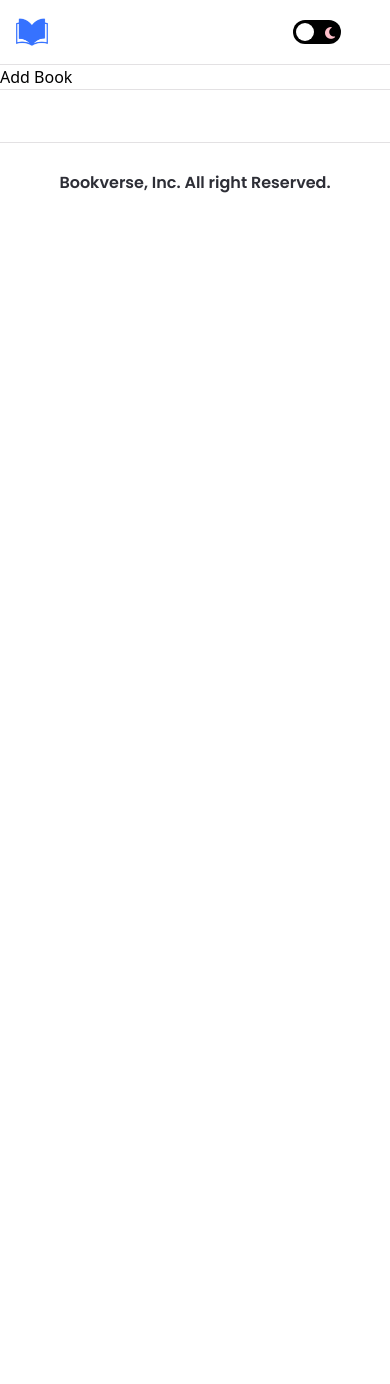
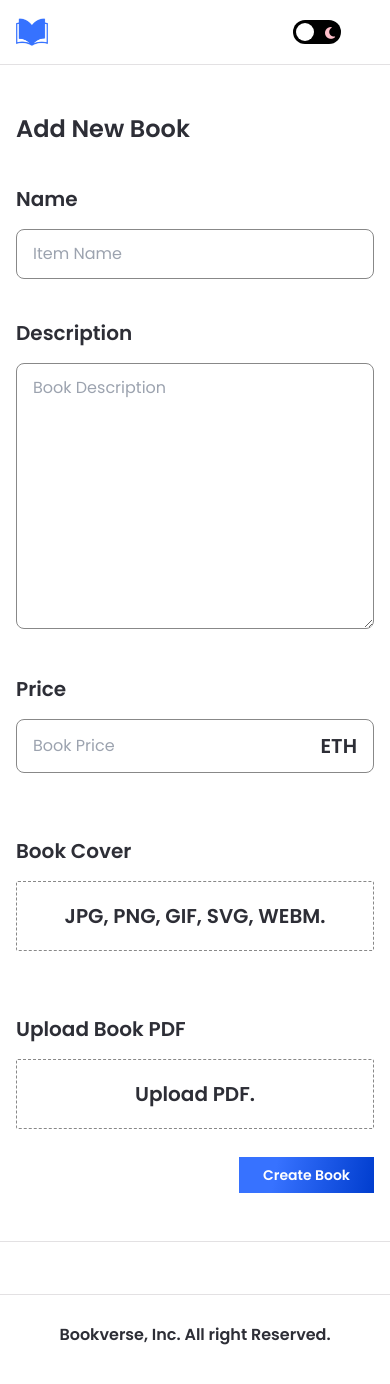
Before and after one commit to Manooj58/Bookverse, a Next.js app: page /add-book in a window 390 px wide. Shown: the top 1384 px of the page. Before the commit the page ends 844 px from the top, so only its background shows below. Built offline with nearby package versions, Linux system fonts and the light colour scheme.

Commit message:
Done add book page

```diff
--- /dev/null
+++ b/components/Input.jsx
@@ -0,0 +1,20 @@
+import React from 'react';
+
+const Input = ({ inputType, title, placeholder, handleClick }) => (
+  <div className="mt-10 w-full">
+    <p className="font-poppins dark:text-white text-book-black-1 font-semibold text-xl">{title}</p>
+    {inputType === 'number' ? (
+      <div className="dark:bg-book-black-1 bg-white border dark:border-book-black-1 border-book-gray-2 rounded-lg w-full outline-none font-poppins dark:text-white text-book-gray-2 text-base mt-4 px-4 py-3 flexBetween flex-row">
+        <input type="number" className="flex w-full dark:bg-book-black-1 bg-white outline-none" placeholder={placeholder} onChange={handleClick} />
+        <p className="font-poppins dark:text-white text-book-black-1 font-semibold text-xl">ETH</p>
+      </div>
+    ) : inputType === 'textarea' ? (
+      <textarea rows={10} className="dark:bg-book-black-1 bg-white border dark:border-book-black-1 border-book-gray-2 rounded-lg w-full outline-none font-poppins dark:text-white text-book-gray-2 text-base mt-4 px-4 py-3" placeholder={placeholder} onChange={handleClick} />
+    ) : (
+      <input className="dark:bg-book-black-1 bg-white border dark:border-book-black-1 border-book-gray-2 rounded-lg w-full outline-none font-poppins dark:text-white text-book-gray-2 text-base mt-4 px-4 py-3" placeholder={placeholder} onChange={handleClick} />
+
+    )}
+  </div>
+);
+
+export default Input;
--- a/components/index.js
+++ b/components/index.js
@@ -4,5 +4,6 @@
 import Banner from './Banner';
 import BookCard from './BookCard';
 import AuthorCard from './AuthorCard';
+import Input from './Input';
 
-export { Navbar, Footer, Button , Banner, BookCard, AuthorCard};
+export { Navbar, Footer, Button , Banner, BookCard, AuthorCard, Input};
--- a/package.json
+++ b/package.json
@@ -12,7 +12,8 @@
     "next": "12.2.4",
     "next-themes": "^0.2.0",
     "react": "18.2.0",
-    "react-dom": "18.2.0"
+    "react-dom": "18.2.0",
+    "react-dropzone": "^14.2.2"
   },
   "devDependencies": {
     "autoprefixer": "^10.4.8",
--- a/pages/add-book.js
+++ b/pages/add-book.js
@@ -1,7 +1,94 @@
-import React from 'react';
+import React, { useState, useMemo, useCallback, useContext } from 'react';
+import { useRouter } from 'next/router';
+import { useDropzone } from 'react-dropzone';
+import Image from 'next/image';
+import { useTheme } from 'next-themes';
 
-const AddBook = () => (
-  <div>Add Book</div>
-);
+import { Button, Input } from '../components';
+import images from '../assets';
+
+const AddBook = () => {
+  const [fileUrl, setFileUrl] = useState(null);
+  const [formInput, setFormInput] = useState({ price: '', name: '', description: '' });
+  const { theme } = useTheme();
+  const onDrop = useCallback(() => {
+    // upload image to the blockchain (ipfs)
+  }, []);
+  const { getRootProps, getInputProps, isDragActive, isDragAccept, isDragReject } = useDropzone({
+    onDrop,
+    accept: 'image/*',
+    maxSize: 5000000,
+  });
+
+  const fileStyle = useMemo(() => (
+    `dark:bg-book-black-1 bg-white border dark:border-white border-book-gray-2 flex flex-col items-center p-5 rounded-sm border-dashed
+    ${isDragActive && 'border-file-active'}
+    ${isDragAccept && 'border-file-accept'}
+    ${isDragReject && 'border-file-reject'}
+    `
+  ), [isDragActive, isDragAccept, isDragReject]);
+
+  return (
+    <div className="flex justify-center sm:px-4 p-12">
+      <div className="w-3/5 md:w-full">
+        <h1 className="font-poppins dark:text-white text-book-black-1 text-2xl minlg:text-4xl font-semibold ml-4 xs:ml-0">
+          Add New Book
+        </h1>
+        <Input inputType="input" title="Name" placeholder="Item Name" handleClick={(e) => { setFormInput({ ...formInput, name: e.target.value }); }} />
+        <Input inputType="textarea" title="Description" placeholder="Book Description" handleClick={(e) => { setFormInput({ ...formInput, description: e.target.value }); }} />
+        <Input inputType="number" title="Price" placeholder="Book Price" handleClick={(e) => { setFormInput({ ...formInput, price: e.target.value }); }} />
+        <div className="mt-16">
+          <p className="font-poppins dark:text-white text-book-black-1 font-semibold text-xl">Book Cover</p>
+          <div className="mt-4">
+            <div {...getRootProps()} className={fileStyle}>
+              <input {...getInputProps()} />
+              <div className="flexCenter flex-col text-center">
+                <p className="font-poppins dark:text-white text-book-black-1 font-semibold text-xl">JPG, PNG, GIF, SVG, WEBM.</p>
+                {/* <div className="my-12 w-full flex justify-center">
+                  <Image src={images.upload} width={100} height={100} objectFit="contain" alt="file upload" className={theme === 'light' && 'filter invert'} />
+                </div> */}
+                {/* <p className="font-poppins dark:text-white text-book-black-1 font-semibold text-sm">Drag and Drop File</p>
+                <p className="font-poppins dark:text-white text-book-black-1 font-semibold text-sm">or Browse media on your device </p> */}
+              </div>
+            </div>
+            {fileUrl && (
+              <aside>
+                <div>
+                  <img src={fileUrl} alt="asset_file" />
+                </div>
+              </aside>
+            )}
+          </div>
+        </div>
+        <div className="mt-16">
+          <p className="font-poppins dark:text-white text-book-black-1 font-semibold text-xl">Upload Book PDF</p>
+          <div className="mt-4">
+            <div {...getRootProps()} className={fileStyle}>
+              <input {...getInputProps()} />
+              <div className="flexCenter flex-col text-center">
+                <p className="font-poppins dark:text-white text-book-black-1 font-semibold text-xl">Upload PDF.</p>
+                {/* <div className="my-12 w-full flex justify-center">
+                  <Image src={images.upload} width={100} height={100} objectFit="contain" alt="file upload" className={theme === 'light' && 'filter invert'} />
+                </div> */}
+                {/* <p className="font-poppins dark:text-white text-book-black-1 font-semibold text-sm">Drag and Drop File</p>
+                <p className="font-poppins dark:text-white text-book-black-1 font-semibold text-sm">or Browse media on your device </p> */}
+              </div>
+            </div>
+            {fileUrl && (
+              <aside>
+                <div>
+                  <img src={fileUrl} alt="asset_file" />
+                </div>
+              </aside>
+            )}
+          </div>
+        </div>
+        <div className="mt-7 w-full flex justify-end">
+          <Button btnName="Create Book" className="rounded-xl" handleClick={() => {}} />
+        </div>
+      </div>
+    </div>
+  );
+};
 
 export default AddBook;
```
Also changed, not shown: 1 other file (tests, documents, lock files or other folders).
